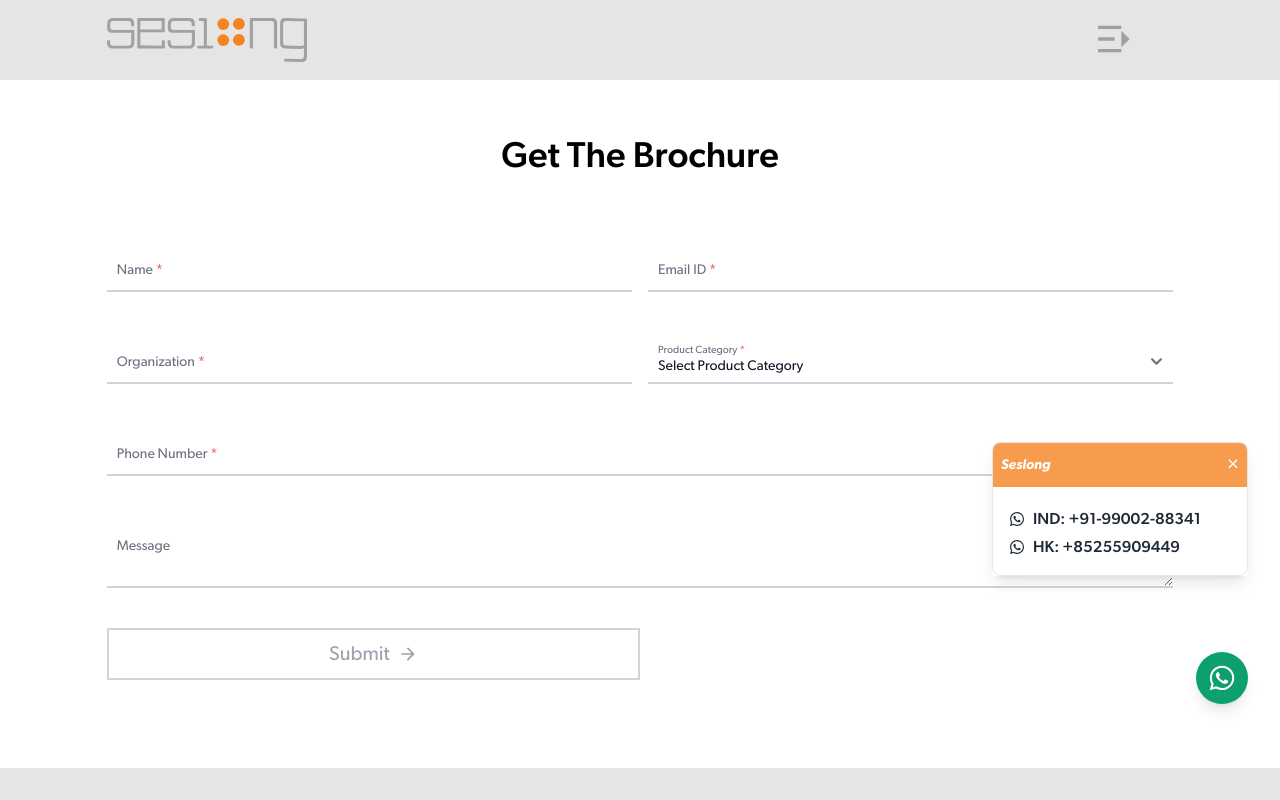
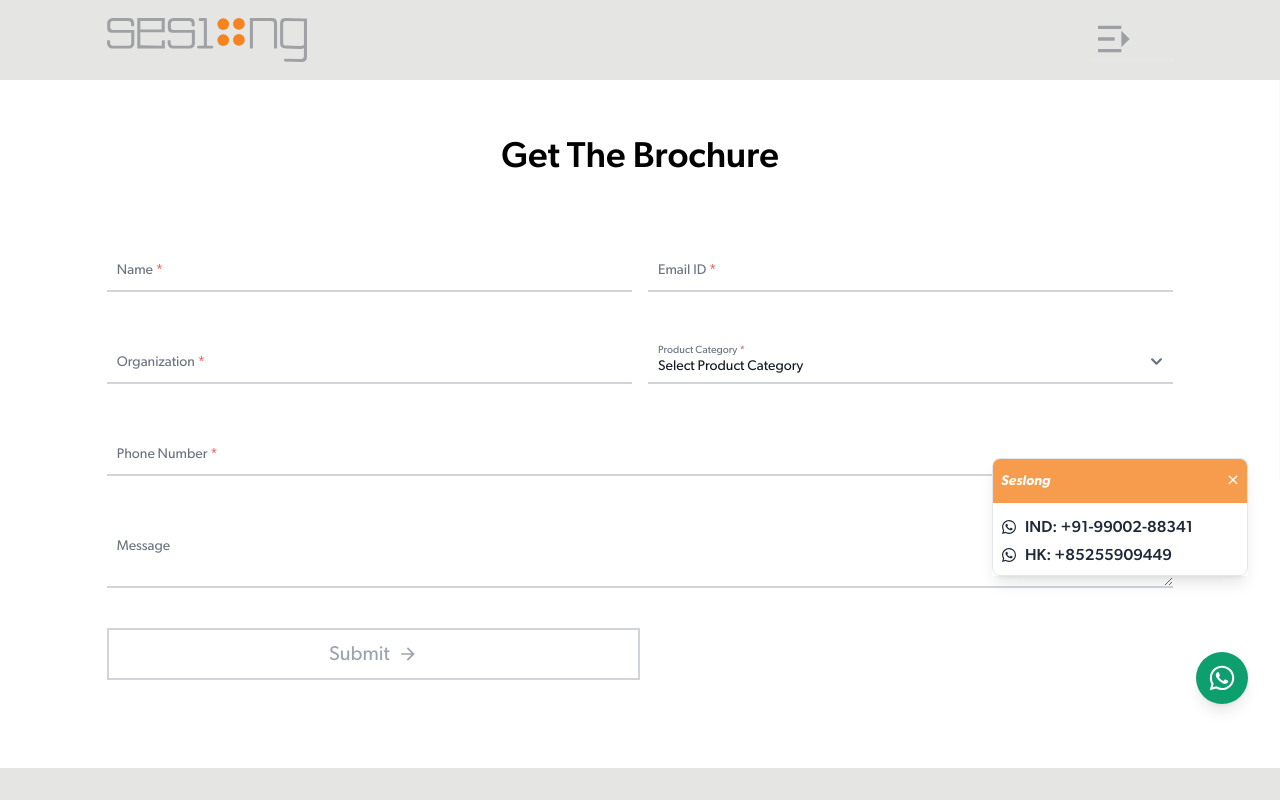
Before and after one commit to ivistaz-ecom/seslong, a Next.js app: page /get-the-brochure in a window 1280 px wide. Shown: the top 800 px of the page. Built offline with nearby package versions, Linux system fonts and the light colour scheme.

Commit message:
floating Button agai

```diff
--- a/components/WhatsAppFloatingButton/page.js
+++ b/components/WhatsAppFloatingButton/page.js
@@ -108,7 +108,7 @@ const WhatsappWidgetKumarkom = () => {
 
     return (
         <>
-            <div className="fixed right-4 lg:right-8 lg:bottom-24 z-50">
+            <div className="fixed right-4 lg:right-8 bottom-24 z-50">
                 <button
                     type="button"
                     className="bg-green-500 flex justify-center items-center rounded-full p-3 shadow-lg"
@@ -132,10 +132,10 @@ const WhatsappWidgetKumarkom = () => {
                                 &times;
                             </button>
                         </div>
-                        <div className="p-4">
+                        <div className="p-2">
                             <p className="text-gray-800 font-medium">
                                 <Link
-                                    className="hover:text-[#f5831fca]"
+                                    className="hover:text-green-500"
                                     href="https://wa.me/+919900288341?text=Hi, I have an enquiry!"
                                     target="_blank"
                                 >
@@ -144,7 +144,7 @@ const WhatsappWidgetKumarkom = () => {
                                     </span>
                                 </Link>
                                 <Link
-                                    className="hover:text-[#f5831fca]"
+                                    className="hover:text-green-500"
                                     href="https://wa.me/+85255909449?text=Hi, I have an enquiry!"
                                     target="_blank"
                                 >
```
